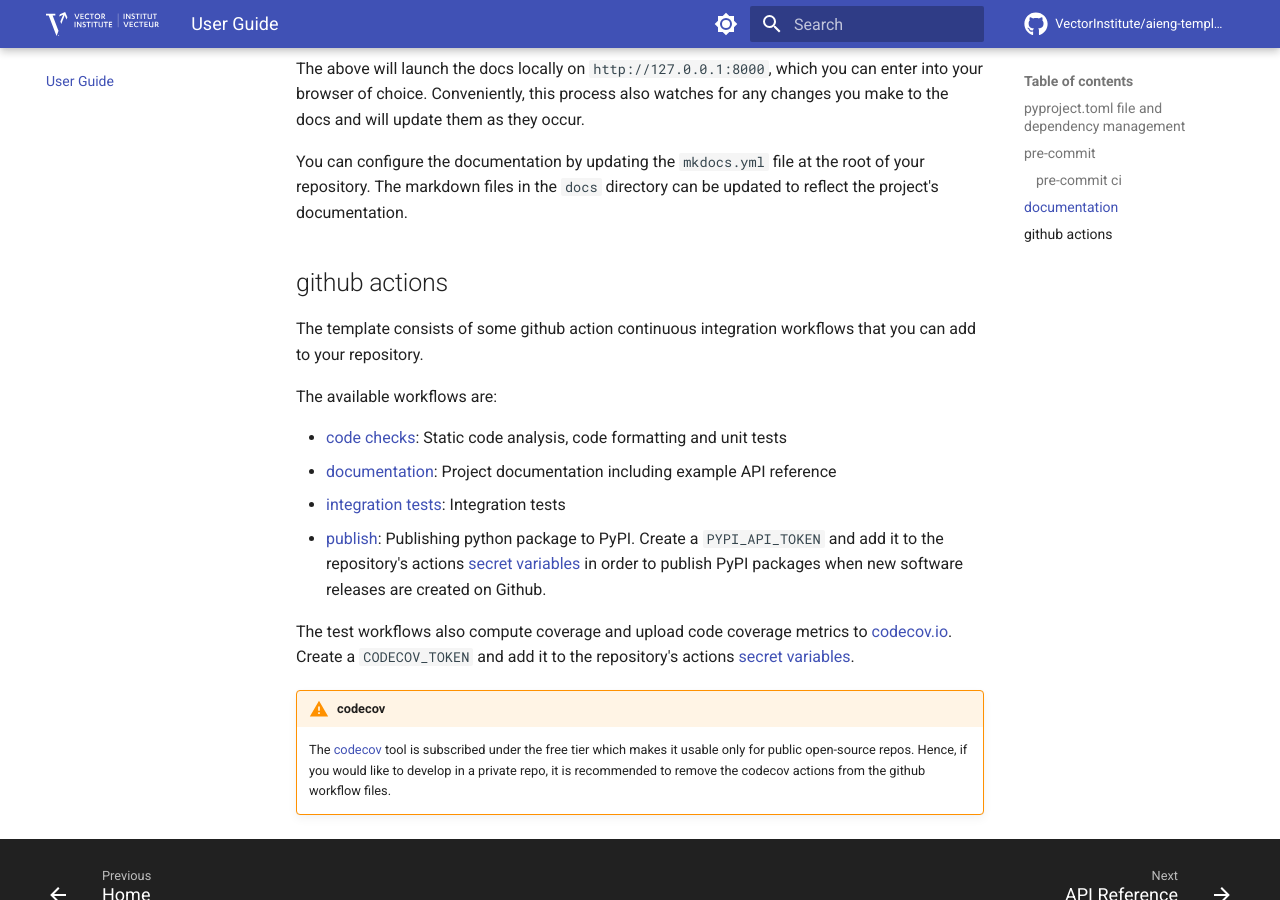
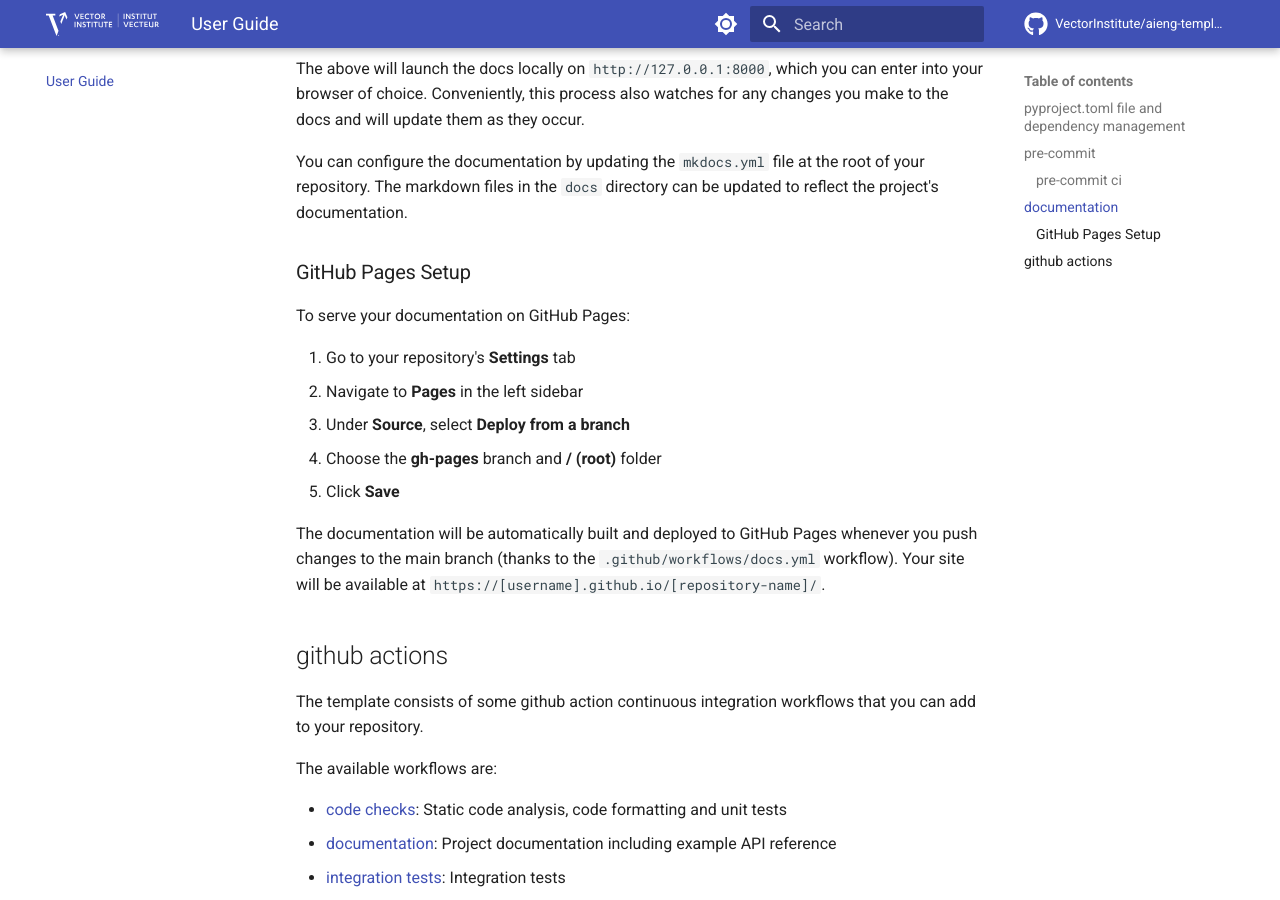
Before and after one commit to VectorInstitute/aieng-template-uv, an MkDocs documentation site: the page built from docs/user_guide.md, in a window 1280 px wide and 900 px high, scrolled down 2265 px. Built offline with MkDocs 1.6.1 and Material for MkDocs 9.7.7, drawn with Linux system fonts in a browser that asks for light colours; comment, search, counter and statistics services are not loaded.

Commit message:
Add blurb on how to actually deploy docs to pages

```diff
--- a/docs/user_guide.md
+++ b/docs/user_guide.md
@@ -120,6 +120,18 @@ You can configure the documentation by updating the `mkdocs.yml` file at the roo
 your repository. The markdown files in the `docs` directory can be updated to reflect
 the project's documentation.
 
+### GitHub Pages Setup
+
+To serve your documentation on GitHub Pages:
+
+1. Go to your repository's **Settings** tab
+2. Navigate to **Pages** in the left sidebar
+3. Under **Source**, select **Deploy from a branch**
+4. Choose the **gh-pages** branch and **/ (root)** folder
+5. Click **Save**
+
+The documentation will be automatically built and deployed to GitHub Pages whenever you push changes to the main branch (thanks to the `.github/workflows/docs.yml` workflow). Your site will be available at `https://[username].github.io/[repository-name]/`.
+
 
 ## github actions
 
```
